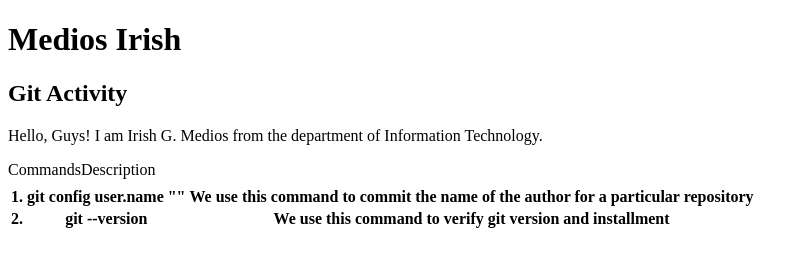
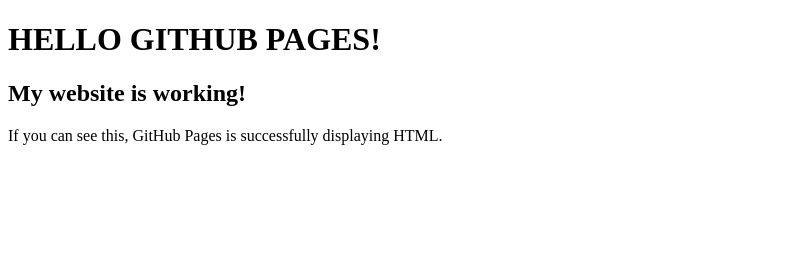
Before and after one commit to Irish1625/demo-medios-irish, a plain HTML site: page index.html in a window 1280 px wide. Shown: the whole page, without its empty margins (0-808 px from the left). Drawn offline with Linux system fonts and the light colour scheme.

Commit message:
Change title and content for GitHub Pages test
Updated the title and replaced content to reflect a GitHub Pages test.

```diff
--- a/index.html
+++ b/index.html
@@ -1,35 +1,14 @@
+
 <!DOCTYPE html>
 <html lang="en">
 <head>
     <meta charset="UTF-8">
     <meta name="viewport" content="width=device-width, initial-scale=1.0">
-    <title>Document</title>
-    <link rel="stylesheet" href="style.css">
+    <title>GitHub Pages Test</title>
 </head>
 <body>
-    <h1>Medios Irish</h1>
-    <h2>Git Activity</h2>
-    <p>
-        Hello, Guys! I am Irish G. Medios from the department of Information Technology.
-    </p>
-    <table>
-        <tr>
-            <tr>Commands</tr>
-            <tr>Description</tr>
-        </tr>
-        <tr>
-            <th>1.</th>
-            <th>git config user.name ""</th>
-            <th>We use this command to commit the name of the author for a particular repository</th>
-        </tr>
-        <tr>
-            <th>2.</th>
-            <th>git --version</th>
-            <th>We use this command to verify git version and installment</th>
-        </tr>
-
-
-
-    </table>
+    <h1>HELLO GITHUB PAGES!</h1>
+    <h2>My website is working!</h2>
+    <p>If you can see this, GitHub Pages is successfully displaying HTML.</p>
 </body>
 </html>
```
